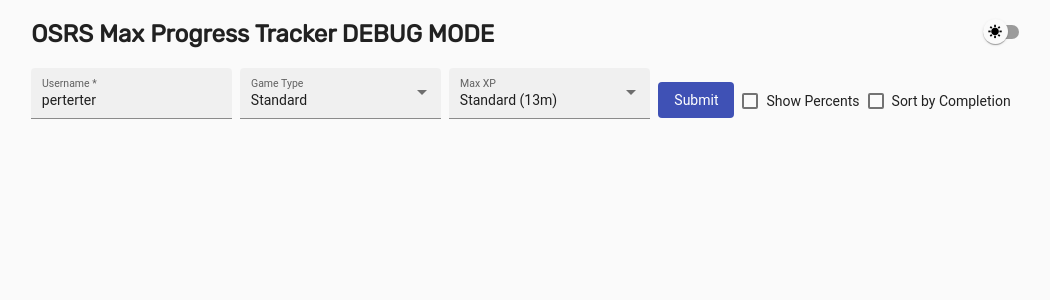
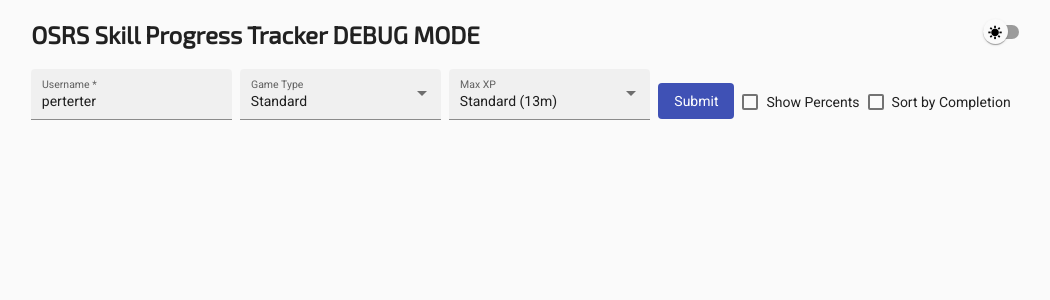
Before and after one commit to tylerthardy/osrs-progress, an Angular app: page / in a window 1280 px wide. Shown: the top 300 px of the page, without its empty margins (115-1165 px from the left). Built offline with nearby package versions, Linux system fonts and the light colour scheme.

Commit message:
Change font & app name

```diff
--- a/src/app/app.component.html
+++ b/src/app/app.component.html
@@ -1,7 +1,7 @@
 <div fxLayout="row" fxLayoutAlign="center">
   <div fxFlex.sm="90%" fxFlex.xs="90%">
     <h2>
-      <div fxFlex="80%">OSRS Max Progress Tracker<span *ngIf="!isProduction"> DEBUG MODE</span></div>
+      <div fxFlex="80%">OSRS Skill Progress Tracker<span *ngIf="!isProduction"> DEBUG MODE</span></div>
       <div fxFlex="20%">
         <mat-slide-toggle
           class="color-scheme-toggle"
--- a/src/app/progress-bar/progress-bar.component.ts
+++ b/src/app/progress-bar/progress-bar.component.ts
@@ -13,7 +13,5 @@
 
   constructor() {}
 
-  ngOnInit() {
-    console.log('init', this.hiscoreSkill.skill.Name);
-  }
+  ngOnInit() {}
 }
--- a/src/index.html
+++ b/src/index.html
@@ -1,14 +1,15 @@
-<!doctype html>
+<!DOCTYPE html>
 <html lang="en">
   <head>
-    <meta charset="utf-8">
+    <meta charset="utf-8" />
     <title>OsrsProgress</title>
-    <base href="/">
+    <base href="/" />
 
-    <meta name="viewport" content="width=device-width, initial-scale=1">
-    <link rel="icon" type="image/x-icon" href="favicon.ico">
-    <link href="https://fonts.googleapis.com/css?family=Rubik&display=swap" rel="stylesheet">
-    <link href="https://fonts.googleapis.com/icon?family=Material+Icons" rel="stylesheet">
+    <meta name="viewport" content="width=device-width, initial-scale=1" />
+    <link rel="icon" type="image/x-icon" href="favicon.ico" />
+    <link href="https://fonts.googleapis.com/css?family=Exo+2&display=swap" rel="stylesheet" />
+    <link href="https://fonts.googleapis.com/css?family=Roboto&display=swap" rel="stylesheet" />
+    <link href="https://fonts.googleapis.com/icon?family=Material+Icons" rel="stylesheet" />
   </head>
   <body class="mat-app-background basic-container">
     <app-root>Loading</app-root>
--- a/src/styles.scss
+++ b/src/styles.scss
@@ -9,8 +9,8 @@
 
 // Light theme
 $light-primary: mat-palette($mat-indigo);
-$light-accent:  mat-palette($mat-pink, A200, A100, A400);
-$light-theme:   mat-light-theme($light-primary, $light-accent);
+$light-accent: mat-palette($mat-pink, A200, A100, A400);
+$light-theme: mat-light-theme($light-primary, $light-accent);
 
 .color-scheme-light {
   @include angular-material-theme($light-theme);
@@ -19,9 +19,9 @@
 
 // Dark theme
 $dark-primary: mat-palette($mat-blue-grey);
-$dark-accent:  mat-palette($mat-amber, A200, A100, A400);
-$dark-warn:    mat-palette($mat-deep-orange);
-$dark-theme:   mat-dark-theme($dark-primary, $dark-accent, $dark-warn);
+$dark-accent: mat-palette($mat-amber, A200, A100, A400);
+$dark-warn: mat-palette($mat-deep-orange);
+$dark-theme: mat-dark-theme($dark-primary, $dark-accent, $dark-warn);
 
 .color-scheme-dark {
   @include angular-material-theme($dark-theme);
@@ -50,8 +50,9 @@
 }
 
 /* You can add global styles to this file, and also import other style files */
-html, body {
-    font-family: 'Rubik', sans-serif;
-    margin: 0;
-    padding: 0;
+html,
+body {
+  font-family: 'Exo 2', sans-serif;
+  margin: 0;
+  padding: 0;
 }
```
